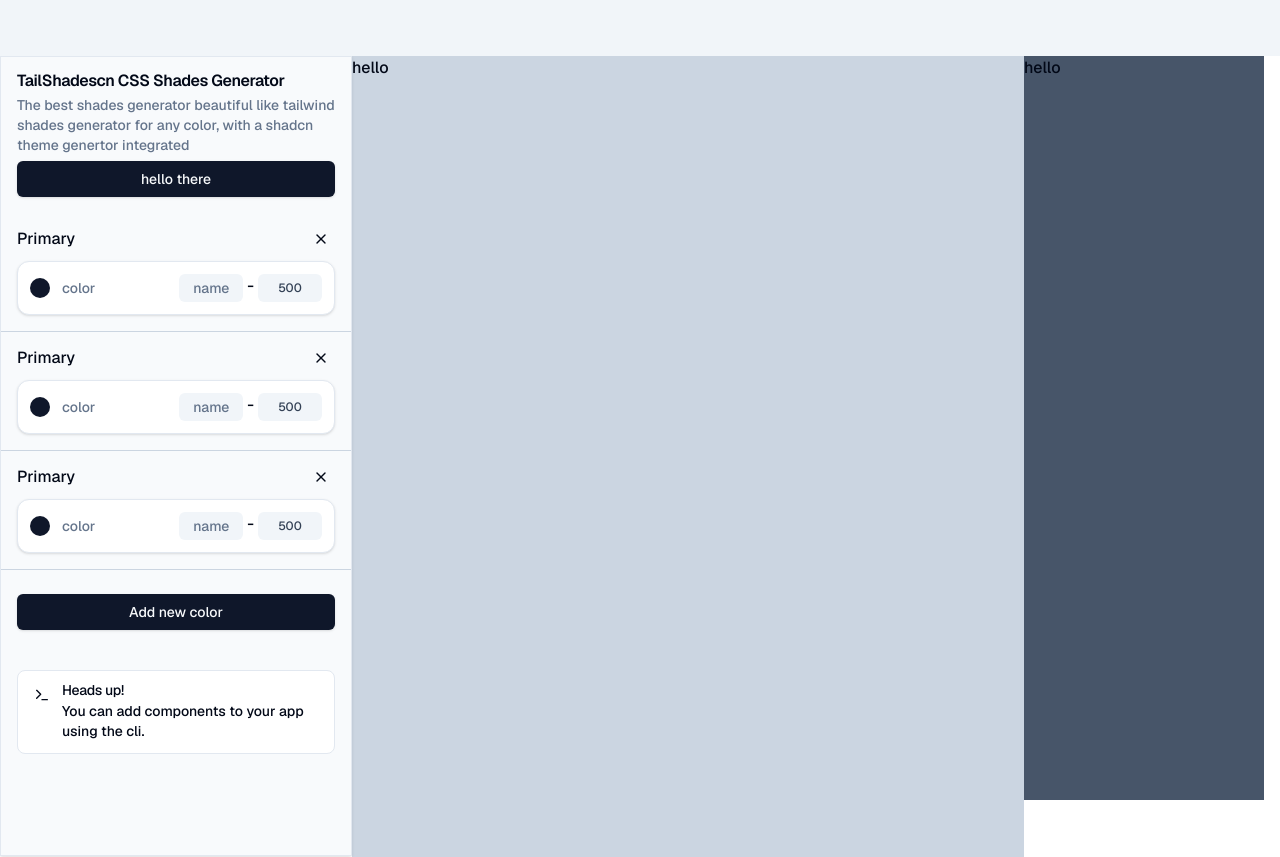
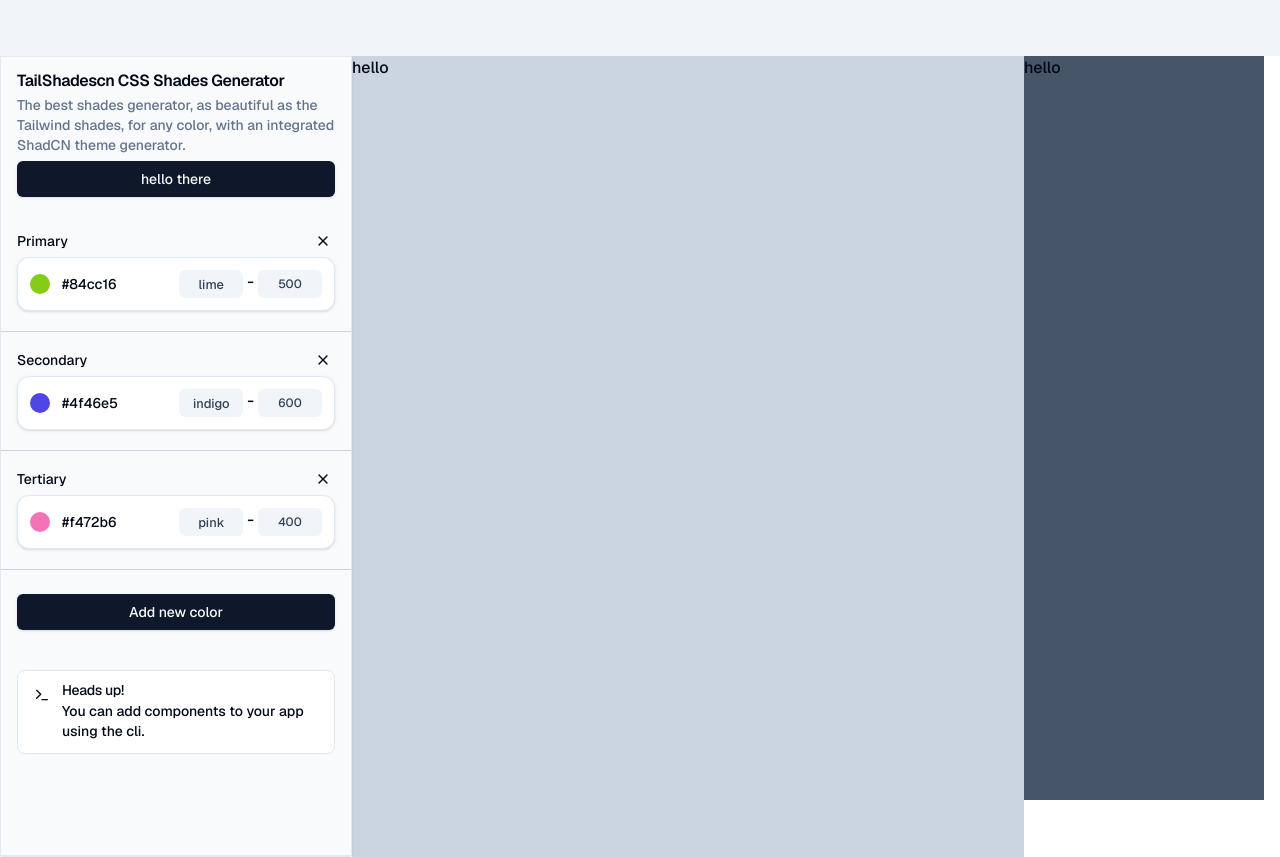
Before and after one commit to zeeenku/tailwind-color-shades-generator, a Next.js app in the folder web-app/: page / in a window 1280 px wide. Shown: the top 857 px of the page. Built offline with nearby package versions, Linux system fonts and the light colour scheme.

Commit message:
sidebar ui finished

```diff
--- a/web-app/src/components/sidebar.tsx
+++ b/web-app/src/components/sidebar.tsx
@@ -1,3 +1,5 @@
+"use client";
+
 import {
     Card,
     CardContent,
@@ -20,34 +22,87 @@
     DropdownMenuTrigger,
 } from "@/components/ui/dropdown-menu"
 import { Alert, AlertTitle, AlertDescription } from "./ui/alert";
+import { useState } from "react";
 
 
+type Color = {
+    hexVal : string,
+    name : string,
+    id : number,
+    role : string
+}
+
 export default function Sidebar() {
+    const cs : Color[] = [
+        {
+            hexVal : "#84cc16",
+            name : "lime",
+            id : 500,
+            role : "primary"
+        },
+        {
+            hexVal : "#4f46e5",
+            name : "indigo",
+            id : 600,
+            role : "secondary"
+        },
+
+
+        {
+            hexVal : "#f472b6",
+            name : "pink",
+            id : 400,
+            role : "tertiary"
+        },
+
+    ];
+    const [colors, setColors] = useState(cs);
+
+    const removeColor = (el : Color) => {
+
+    }
+
+    const addColor = () => {
+
+    }
+
+    const onChangeColor = () => {
+
+    }
+
+    const onPasteColor = () => {
+
+    }
+
+    const onChangeName = () => {
+
+    }
+
+    const onChangeId = () => {
+
+    }
+
     return (<aside className="bg-slate-50 h-full  w-[22rem]">
     <Card className="h-full max-h-full p-0 pb-14 overflow-y-auto rounded-none bg-slate-50">
     <CardHeader className="p-4">
         <CardTitle>TailShadescn CSS Shades Generator</CardTitle>
-        <CardDescription>The best shades generator beautiful like tailwind shades generator for any color, with a shadcn theme genertor integrated</CardDescription>
+        <CardDescription>The best shades generator, as beautiful as the Tailwind shades, for any color, with an integrated ShadCN theme generator.</CardDescription>
         <Button className="w-full">hello there</Button>
 
     </CardHeader>
     <CardContent className="p-0">
 
 
-        {/* <div className="mt-5 flex justify-between">
-            <span>Shadcn Theme</span>
-            <Switch></Switch>
-        </div> */}
 
 
 
+{colors.map((el)=>{
+    return (<div key={el.role} className="border-b border-slate-300 p-4 pb-5">
+        <div className="flex justify-between items-center mb-1">
+            <h3 className="capitalize text-sm">{el.role}</h3>
 
-<div className="border-b border-slate-300 pt-3 pb-4 px-4">
-    <div className="flex justify-between items-center mb-2">
-        <h3>Primary</h3>
-
-        <Button variant="outline" size="icon" className="rounded-full bg-slate-50 shadow-none border-none h-7 w-7 p-1">
-            <XIcon className="h-6 w-6"></XIcon>
+            <Button onClick={()=>removeColor(el)} variant="outline" size="icon" className="rounded-full bg-slate-50 shadow-none border-none h-6 w-6">
+                <XIcon className="h-3 w-3"></XIcon>
             </Button>
         </div>
         <Card >
@@ -55,32 +110,46 @@
                     <div className="flex justify-between items-center">
 
 
-                <div className="flex items-start justify-center w-[6.25rem] h-7">
-                        <input type="color" id="color" name="color" className="hidden" />
-                        <label htmlFor="color" className="inline-block aspect-square me-1 my-1 h-5 rounded-full bg-slate-900"></label>
-                        <Input type="text" placeholder="color" className="w-full h-7 text-xs px-1 ms-1
+                    <div className="flex items-center justify-center w-28 h-6">
+                            <input type="color" id="color" name="color" className="w-0 h-0"
+                            value={el.hexVal} onChange={onChangeColor}
+                            />
+                            <label
+                            htmlFor="color"
+                            className="inline-block cursor-pointer aspect-square me-1 my-1 h-5 rounded-full"
+                            style={{ backgroundColor: el.hexVal }}
+                            ></label>
+
+
+                            <Input type="text"
+                            value={el.hexVal} onChange={onPasteColor}
+                            placeholder="color" className="w-full h-6 text-xs px-1 ms-1
                             focus:outline-none focus:outline-transparent focus:border-none border-none shadow-none" />
                         </div>
 
                         <div className="flex">
                         <div className="relative w-16 ">
-                    <Input type="text" placeholder="name" className="w-full bg-slate-100 border-none
-                    shadow-none text-slate-700 text-xs text-center h-7 px-1" />
+                        <Input type="text" placeholder="name" onChange={onChangeName} className="w-full bg-slate-100 border-none
+                        shadow-none text-slate-700 font-medium text-[0.8rem] md:text-[0.8rem] text-center h-7 px-1"
+                        value={el.name}
+                        />
                         </div>
                         <span className="mx-1">-</span>
 
 
                         <DropdownMenu>
                         <DropdownMenuTrigger asChild>
-                        <Button variant="outline" className="text-xs border-none shadow-none h-7 w-16 bg-slate-100 text-slate-700" >500</Button>
+                            <Button variant="outline" className="text-xs border-none shadow-none h-7 w-16 bg-slate-100 text-slate-700" >
+                                {el.id}
+                            </Button>
                         </DropdownMenuTrigger>
                         <DropdownMenuContent>
                             <DropdownMenuLabel>My Account</DropdownMenuLabel>
                             <DropdownMenuSeparator />
-                        <DropdownMenuItem>Profile</DropdownMenuItem>
-                        <DropdownMenuItem>Billing</DropdownMenuItem>
-                        <DropdownMenuItem>Team</DropdownMenuItem>
-                        <DropdownMenuItem>Subscription</DropdownMenuItem>
+                            <DropdownMenuItem onClick={onChangeId}>Profile</DropdownMenuItem>
+                            <DropdownMenuItem onClick={onChangeId}>Billing</DropdownMenuItem>
+                            <DropdownMenuItem onClick={onChangeId}>Team</DropdownMenuItem>
+                            <DropdownMenuItem onClick={onChangeId}>Subscription</DropdownMenuItem>
                         </DropdownMenuContent>
                     </DropdownMenu>
                         </div>
@@ -90,115 +159,14 @@
 
             </Card>
 
-        </div>
-
-
-
-        <div className="border-b border-slate-300 pt-3 pb-4 px-4">
-    <div className="flex justify-between items-center mb-2">
-        <h3>Primary</h3>
-
-        <Button variant="outline" size="icon" className="rounded-full bg-slate-50 shadow-none border-none h-7 w-7 p-1">
-            <XIcon className="h-6 w-6"></XIcon>
-        </Button>
-    </div>
-    <Card >
-            <CardContent className="p-3">
-                <div className="flex justify-between items-center">
-
-
-                <div className="flex items-start justify-center w-[6.25rem] h-7">
-                        <input type="color" id="color" name="color" className="hidden" />
-                        <label htmlFor="color" className="inline-block aspect-square me-1 my-1 h-5 rounded-full bg-slate-900"></label>
-                        <Input type="text" placeholder="color" className="w-full h-7 text-xs px-1 ms-1
-                        focus:outline-none focus:outline-transparent focus:border-none border-none shadow-none" />
-                    </div>
-
-                    <div className="flex">
-                    <div className="relative w-16 ">
-                    <Input type="text" placeholder="name" className="w-full bg-slate-100 border-none
-                    shadow-none text-slate-700 text-xs text-center h-7 px-1" />
-                    </div>
-                    <span className="mx-1">-</span>
-
-
-                    <DropdownMenu>
-                    <DropdownMenuTrigger asChild>
-                        <Button variant="outline" className="text-xs border-none shadow-none h-7 w-16 bg-slate-100 text-slate-700" >500</Button>
-                    </DropdownMenuTrigger>
-                    <DropdownMenuContent>
-                        <DropdownMenuLabel>My Account</DropdownMenuLabel>
-                        <DropdownMenuSeparator />
-                        <DropdownMenuItem>Profile</DropdownMenuItem>
-                        <DropdownMenuItem>Billing</DropdownMenuItem>
-                        <DropdownMenuItem>Team</DropdownMenuItem>
-                        <DropdownMenuItem>Subscription</DropdownMenuItem>
-                    </DropdownMenuContent>
-                </DropdownMenu>
-                    </div>
-                </div>
-
-            </CardContent>
-
-        </Card>
-
-        </div>
+            </div>);
+})}
 
 
 
 
-        <div className="border-b border-slate-300 pt-3 pb-4 px-4">
-    <div className="flex justify-between items-center mb-2">
-        <h3>Primary</h3>
-
-        <Button variant="outline" size="icon" className="rounded-full bg-slate-50 shadow-none border-none h-7 w-7 p-1">
-            <XIcon className="h-6 w-6"></XIcon>
-        </Button>
-    </div>
-    <Card >
-            <CardContent className="p-3">
-                <div className="flex justify-between items-center">
-
-
-                <div className="flex items-start justify-center w-[6.25rem] h-7">
-                        <input type="color" id="color" name="color" className="hidden" />
-                        <label htmlFor="color" className="inline-block aspect-square me-1 my-1 h-5 rounded-full bg-slate-900"></label>
-                        <Input type="text" placeholder="color" className="w-full h-7 text-xs px-1 ms-1
-                        focus:outline-none focus:outline-transparent focus:border-none border-none shadow-none" />
-                    </div>
-
-                    <div className="flex">
-                    <div className="relative w-16 ">
-                    <Input type="text" placeholder="name" className="w-full bg-slate-100 border-none
-                    shadow-none text-slate-700 text-xs text-center h-7 px-1" />
-                    </div>
-                    <span className="mx-1">-</span>
-
-
-                    <DropdownMenu>
-                    <DropdownMenuTrigger asChild>
-                        <Button variant="outline" className="text-xs border-none shadow-none h-7 w-16 bg-slate-100 text-slate-700" >500</Button>
-                    </DropdownMenuTrigger>
-                    <DropdownMenuContent>
-                        <DropdownMenuLabel>My Account</DropdownMenuLabel>
-                        <DropdownMenuSeparator />
-                        <DropdownMenuItem>Profile</DropdownMenuItem>
-                        <DropdownMenuItem>Billing</DropdownMenuItem>
-                        <DropdownMenuItem>Team</DropdownMenuItem>
-                        <DropdownMenuItem>Subscription</DropdownMenuItem>
-                    </DropdownMenuContent>
-                </DropdownMenu>
-                    </div>
-                </div>
-
-            </CardContent>
-
-        </Card>
-
-        </div>
-
             <div className="p-4">
-                <Button className="w-full my-2">Add new color</Button>
+                <Button onClick={addColor} className="w-full my-2">Add new color</Button>
             </div>
     </CardContent>
     <CardFooter className="p-4">
```
Lines whose indentation alone changed are shown as unchanged.
